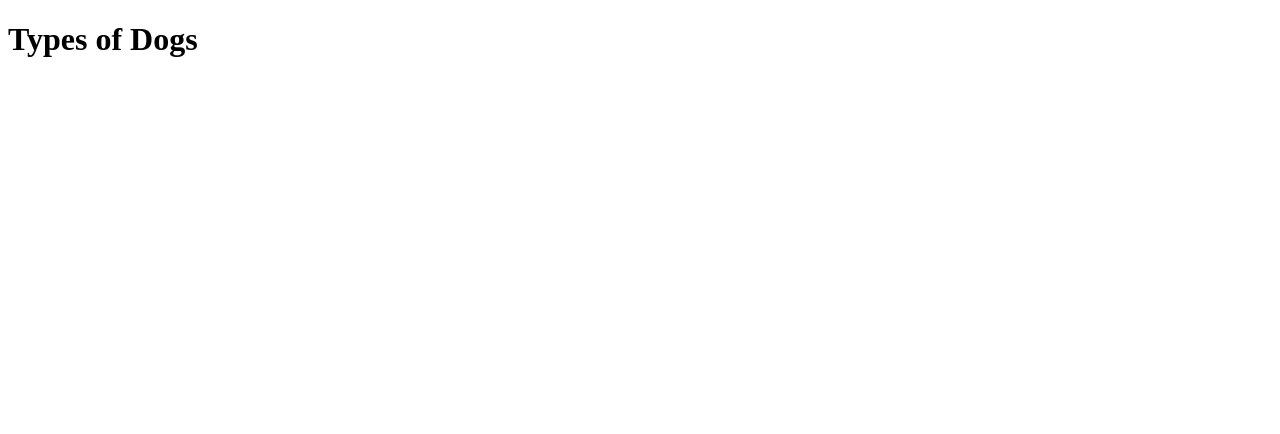
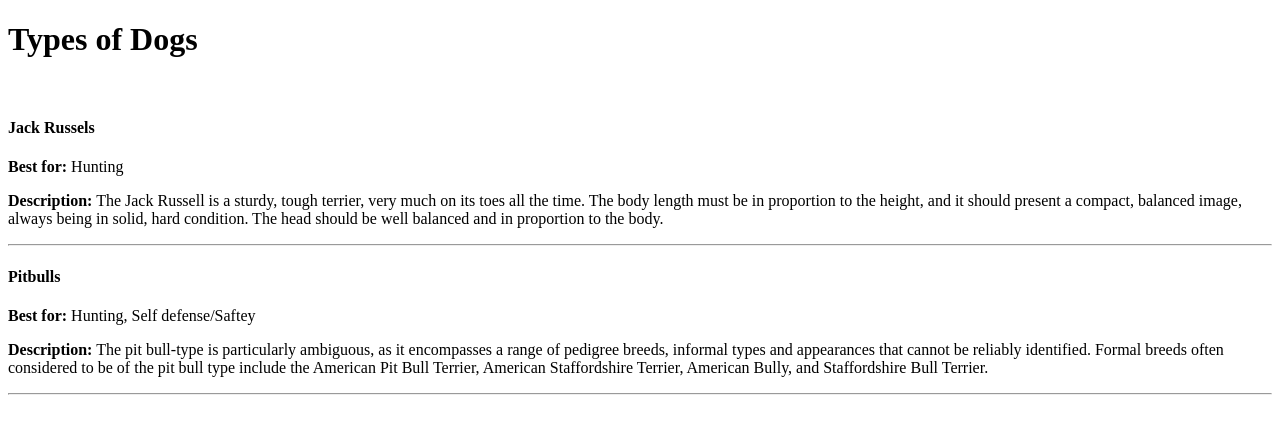
Before and after one commit to hankbrown222/hankbrown222.github.io, a plain HTML site: page main.html in a window 1280 px wide. Drawn offline with Linux system fonts and the light colour scheme.

Commit message:
add 2 informtion about breeds

```diff
--- a/main.html
+++ b/main.html
@@ -6,6 +6,21 @@
     </head>
     <body>
         <h1>Types of Dogs</h1>
+        <br>
+        <div>
+            <h4>Jack Russels</h4>
+            <p><b>Best for:</b> Hunting</p>
+            <p><b>Description:</b> The Jack Russell is a sturdy, tough terrier, very much on its toes all the time. The body length must be in proportion to the height, and it should present a compact, balanced image, always being in solid, hard condition. The head should be well balanced and in proportion to the body.
+            </p>
+            <hr>
+        </div>
+        <div>
+            <h4>Pitbulls</h4>
+            <p><b>Best for:</b> Hunting, Self defense/Saftey</p>
+            <p><b>Description:</b> The pit bull-type is particularly ambiguous, as it encompasses a range of pedigree breeds, informal types and appearances that cannot be reliably identified. Formal breeds often considered to be of the pit bull type include the American Pit Bull Terrier, American Staffordshire Terrier, American Bully, and Staffordshire Bull Terrier.
+            </p>
+            <hr>
+        </div>
 
 
     </body>
```
